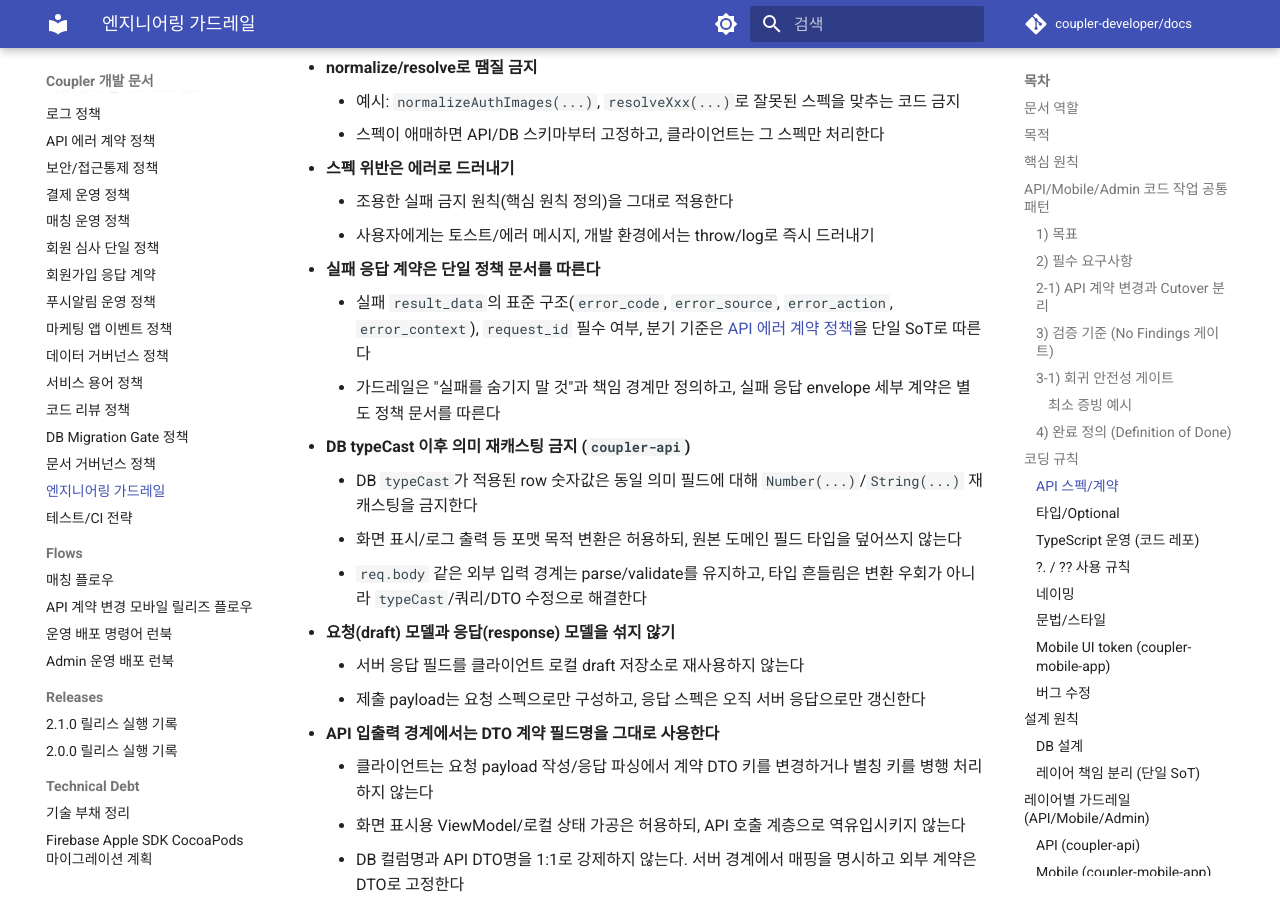
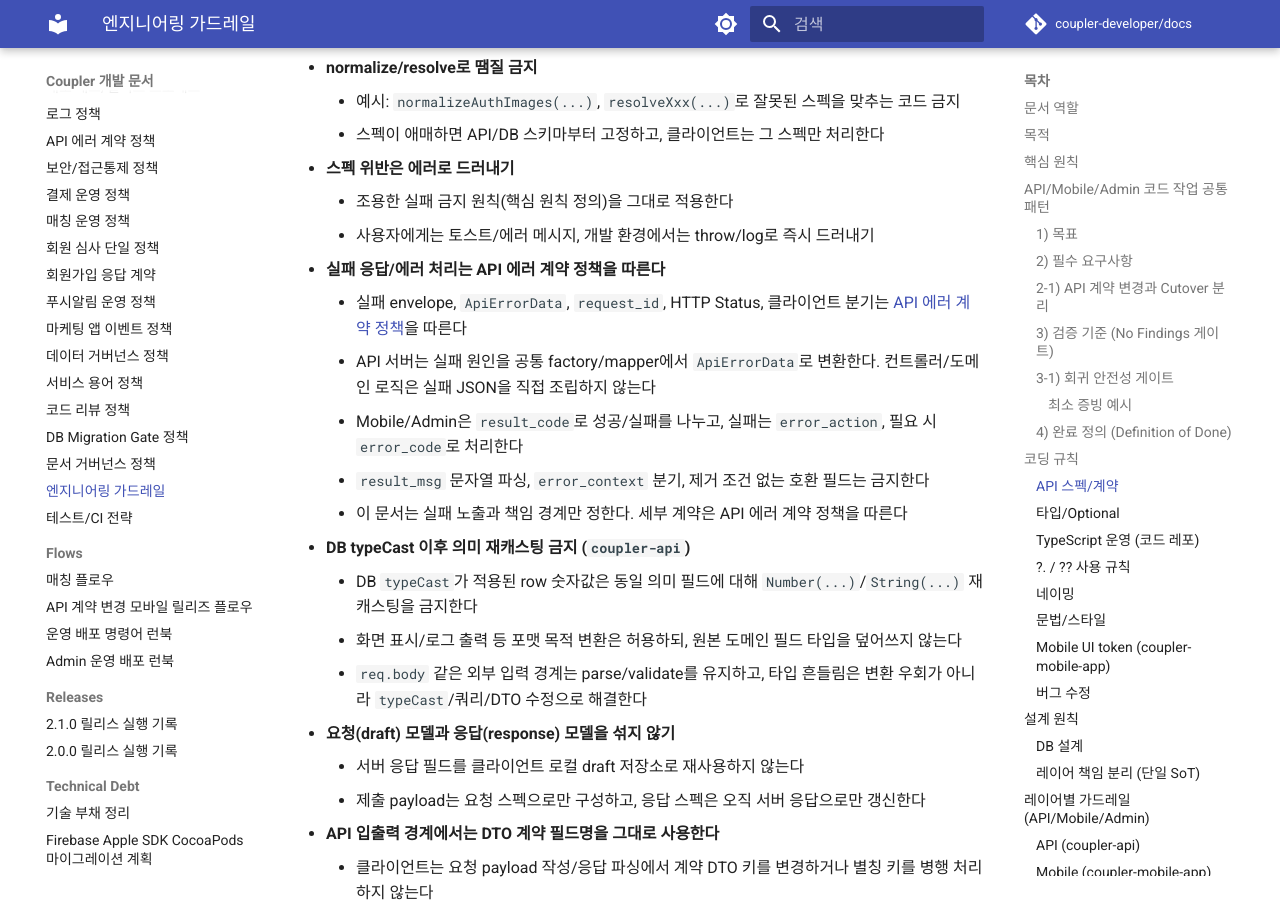
Before and after one commit to coupler-developer/docs, an MkDocs documentation site: the page built from content/policy/engineering-guardrails.md, in a window 1280 px wide and 900 px high, scrolled down 5032 px. Built offline with MkDocs 1.6.1 and Material for MkDocs 9.7.7, drawn with Linux system fonts in a browser that asks for light colours; comment, search, counter and statistics services are not loaded.

Commit message:
docs: 에러 처리 가드레일 정리
Changes:
- API 에러 계약 정책을 실패 응답 기준으로 연결
- 서버와 클라이언트의 에러 처리 금지 기준 정리

Tests:
- yarn validate:docs-structure 통과
- yarn validate:release-records 통과
- yarn lint:md 통과
- not run: mkdocs build --strict (로컬 mkdocs 미설치)

```diff
--- a/content/policy/engineering-guardrails.md
+++ b/content/policy/engineering-guardrails.md
@@ -160,9 +160,12 @@ cutover 배포 코드 기준:
 - **스펙 위반은 에러로 드러내기**
     - 조용한 실패 금지 원칙(핵심 원칙 정의)을 그대로 적용한다
     - 사용자에게는 토스트/에러 메시지, 개발 환경에서는 throw/log로 즉시 드러내기
-- **실패 응답 계약은 단일 정책 문서를 따른다**
-    - 실패 `result_data`의 표준 구조(`error_code`, `error_source`, `error_action`, `error_context`), `request_id` 필수 여부, 분기 기준은 [API 에러 계약 정책](api-error-contract-policy.md)을 단일 SoT로 따른다
-    - 가드레일은 "실패를 숨기지 말 것"과 책임 경계만 정의하고, 실패 응답 envelope 세부 계약은 별도 정책 문서를 따른다
+- **실패 응답/에러 처리는 API 에러 계약 정책을 따른다**
+    - 실패 envelope, `ApiErrorData`, `request_id`, HTTP Status, 클라이언트 분기는 [API 에러 계약 정책](api-error-contract-policy.md)을 따른다
+    - API 서버는 실패 원인을 공통 factory/mapper에서 `ApiErrorData`로 변환한다. 컨트롤러/도메인 로직은 실패 JSON을 직접 조립하지 않는다
+    - Mobile/Admin은 `result_code`로 성공/실패를 나누고, 실패는 `error_action`, 필요 시 `error_code`로 처리한다
+    - `result_msg` 문자열 파싱, `error_context` 분기, 제거 조건 없는 호환 필드는 금지한다
+    - 이 문서는 실패 노출과 책임 경계만 정한다. 세부 계약은 API 에러 계약 정책을 따른다
 - **DB typeCast 이후 의미 재캐스팅 금지 (`coupler-api`)**
     - DB `typeCast`가 적용된 row 숫자값은 동일 의미 필드에 대해 `Number(...)`/`String(...)` 재캐스팅을 금지한다
     - 화면 표시/로그 출력 등 포맷 목적 변환은 허용하되, 원본 도메인 필드 타입을 덮어쓰지 않는다
```
